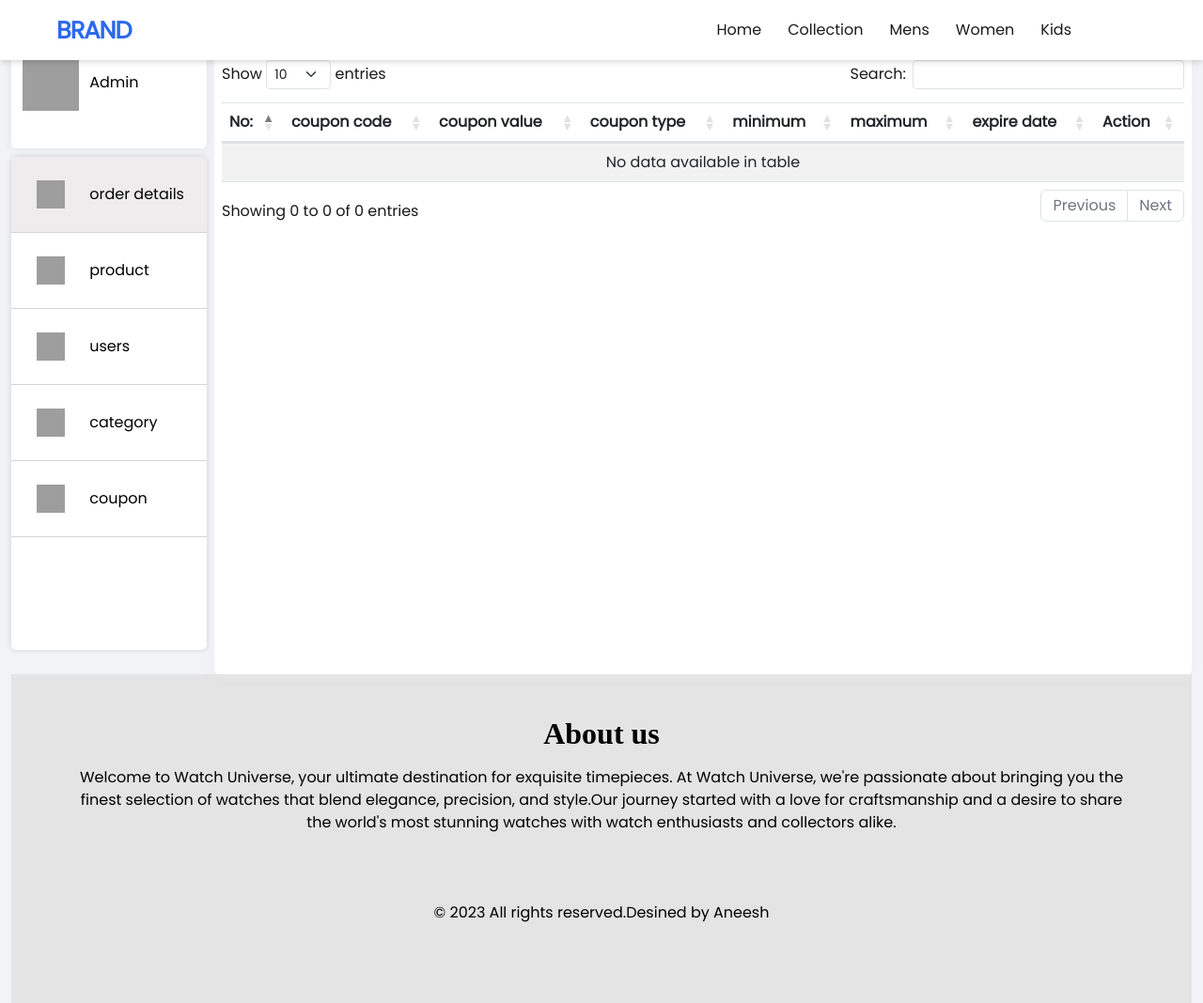
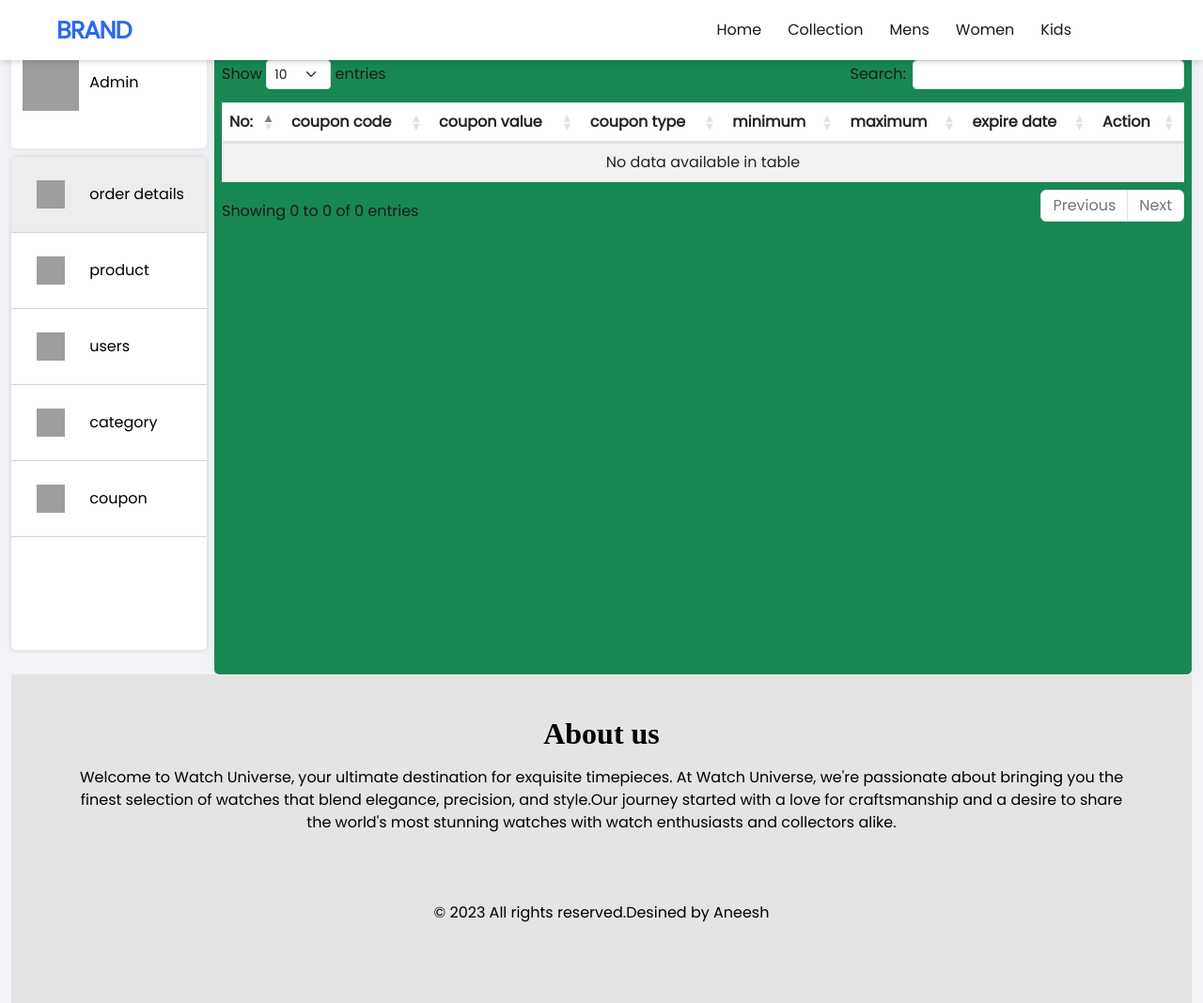
Before and after one commit to Aneesh-aj/project-ecommerce, a Node server app: page /admin/coupon in a window 1280 px wide. Shown: the whole page at 94% size. Run offline with Node 20, Linux system fonts and the light colour scheme; data that the repository does not hold is empty; some libraries are stand-ins or nearby versions; grey boxes are pictures that could not be loaded.

Commit message:
new commit

```diff
--- a/views/coupon.ejs
+++ b/views/coupon.ejs
@@ -103,7 +103,7 @@
 
                     </div>
                 </div>
-                <div class="profile-div2  ">
+                <div class="profile-div2 bg-success ">
                     <div class="p-2">
                         <button type="button" class="btn btn-primary" data-bs-toggle="modal"
                             data-bs-target="#exampleModal">
```
